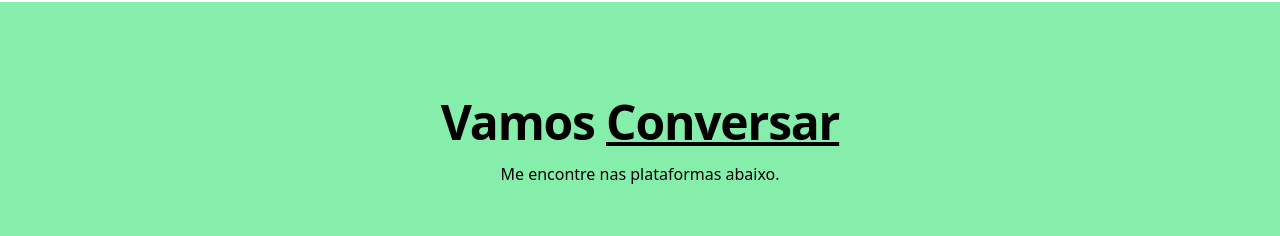
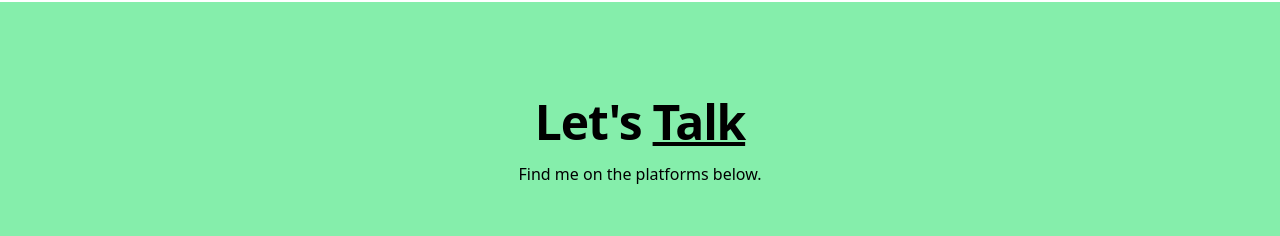
Before and after one commit to mpaullos/portfolio, a React (Vite) app: page / in a window 1280 px wide. Shown: the part 3360-3596 px from the top of the page. Built offline with nearby package versions, Linux system fonts and the light colour scheme.

Commit message:
feat(i18n): Add contact translation

```diff
--- a/src/i18n/en.json
+++ b/src/i18n/en.json
@@ -68,5 +68,10 @@
         "description": "I worked on developing interfaces and new features for the company's system, focusing on usability, performance, and visual improvements, as well as maintaining and adjusting institutional websites."
       }
     }
+  },
+  "contact": {
+    "title": "Let's",
+    "span": "Talk",
+    "subtitle": "Find me on the platforms below."
   }
 }
--- a/src/i18n/ptbr.json
+++ b/src/i18n/ptbr.json
@@ -69,5 +69,10 @@
         "description": "Atuei no desenvolvimento de interfaces e novas funcionalidades no sistema da empresa, focando em usabilidade, performance e melhorias visuais, além de realizar manutenções e ajustes em sites institucionais."
       }
     }
+  },
+  "contact": {
+    "title": "Vamos",
+    "span": "Conversar",
+    "subtitle": "Me encontre nas plataformas abaixo."
   }
 }
--- a/src/sections/Contact.tsx
+++ b/src/sections/Contact.tsx
@@ -1,4 +1,6 @@
 import { Mail, Linkedin, Send, MessageCircle } from "lucide-react";
+import { useTranslation } from "react-i18next";
+
 
 export default function Contact() {
   const contacts = [
@@ -23,19 +25,22 @@ export default function Contact() {
       link: "https://discordapp.com/users/xmpss",
     },
   ];
+  const { t } = useTranslation()
+
+
 
   return (
     <section id="contact" className="py-24 bg-[#85EEAB]  text-black">
       <div className="max-w-6xl mx-auto px-6">
         <header className="mb-16 text-center">
           <h2 className="text-5xl font-black tracking-tight">
-            Vamos{" "}
+            {t("contact.title")}{" "}
             <span className="underline decoration-4 decoration-black">
-              Conversar
+              {t("contact.span")}
             </span>
           </h2>
           <p className="mt-4 font-medium">
-            Me encontre nas plataformas abaixo.
+            {t("contact.subtitle")}
           </p>
         </header>
 
```
